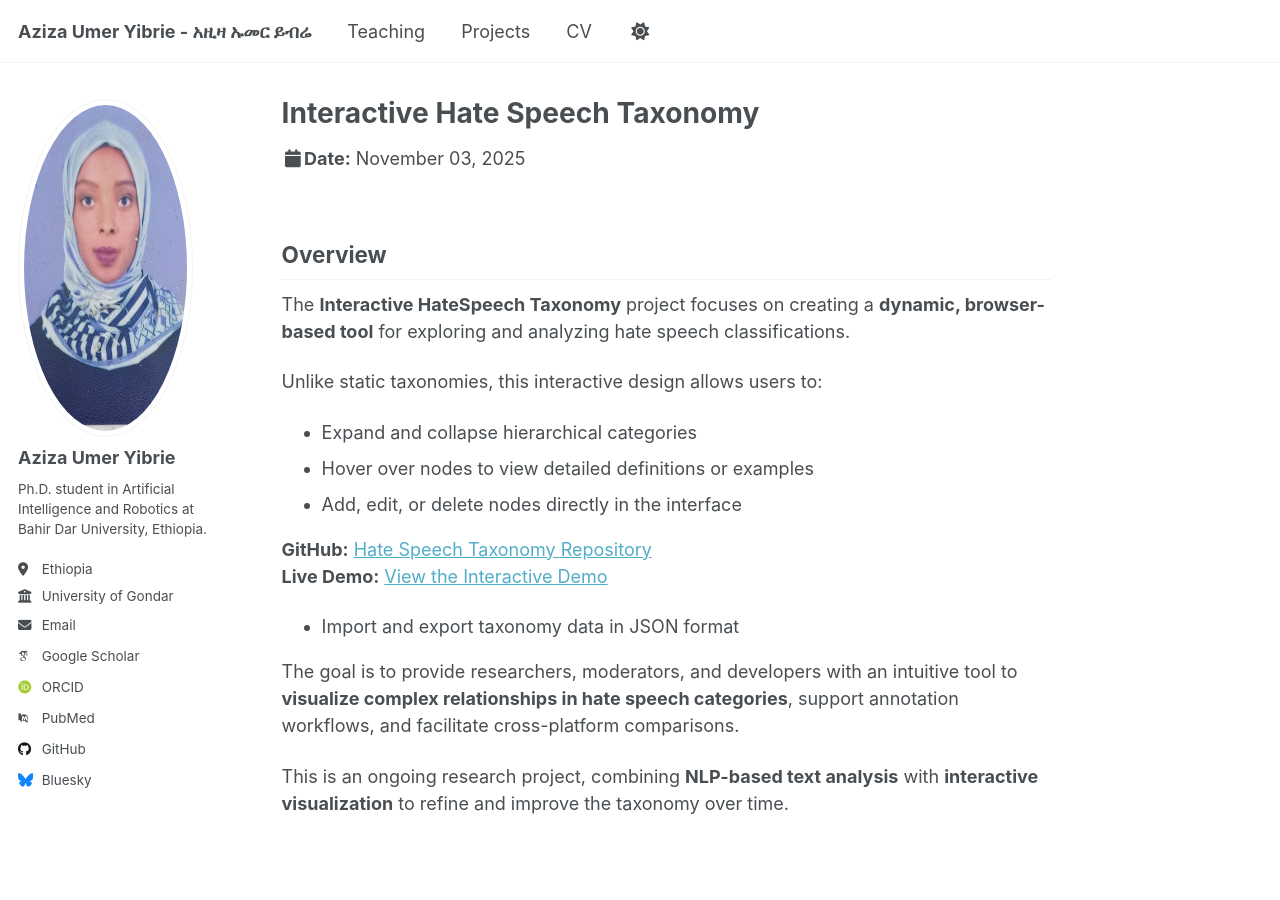
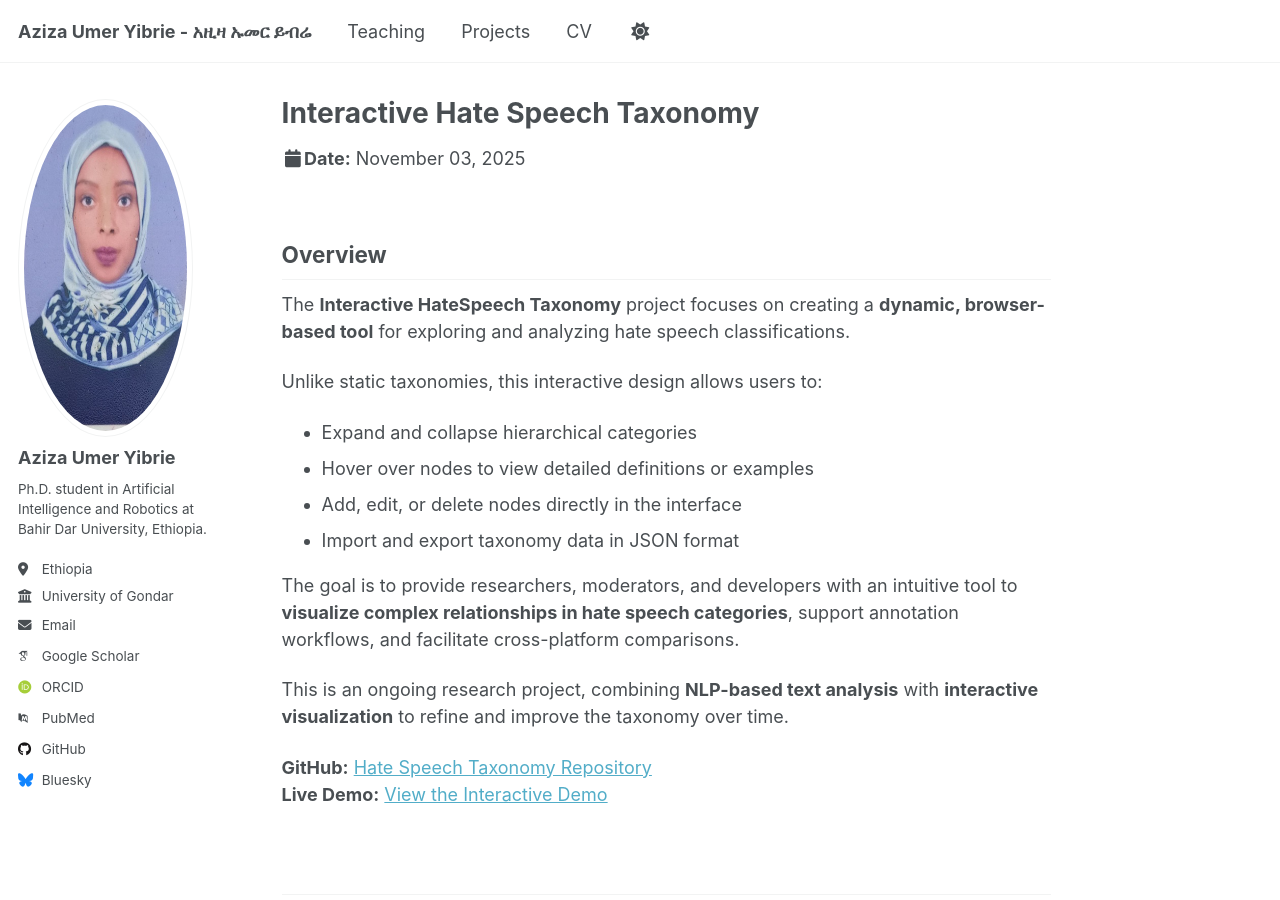
Before and after one commit to AzizaUmer/azizaumer.github.io, a Jekyll site: the page built from _talks/interactive-hatespeech-taxonomy.md, in a window 1280 px wide and 900 px high. Built offline with Jekyll 4.4.1, drawn with Linux system fonts in a browser that asks for light colours; some web fonts are replaced; a script that is not in the unit is left out.

```diff
--- a/_talks/interactive-hatespeech-taxonomy.md
+++ b/_talks/interactive-hatespeech-taxonomy.md
@@ -16,11 +16,11 @@ Unlike static taxonomies, this interactive design allows users to:
 - Expand and collapse hierarchical categories
 - Hover over nodes to view detailed definitions or examples
 - Add, edit, or delete nodes directly in the interface
-
-**GitHub:** [Hate Speech Taxonomy Repository](https://github.com/AzizaUmer/Hate-Speech-Taxonomy)
-**Live Demo:** [View the Interactive Demo](https://azizaumer.github.io/Hate-Speech-Taxonomy/)
 - Import and export taxonomy data in JSON format
 
 The goal is to provide researchers, moderators, and developers with an intuitive tool to **visualize complex relationships in hate speech categories**, support annotation workflows, and facilitate cross-platform comparisons.
 
 This is an ongoing research project, combining **NLP-based text analysis** with **interactive visualization** to refine and improve the taxonomy over time.
+
+**GitHub:** [Hate Speech Taxonomy Repository](https://github.com/AzizaUmer/Hate-Speech-Taxonomy)
+**Live Demo:** [View the Interactive Demo](https://azizaumer.github.io/Hate-Speech-Taxonomy/)
```
